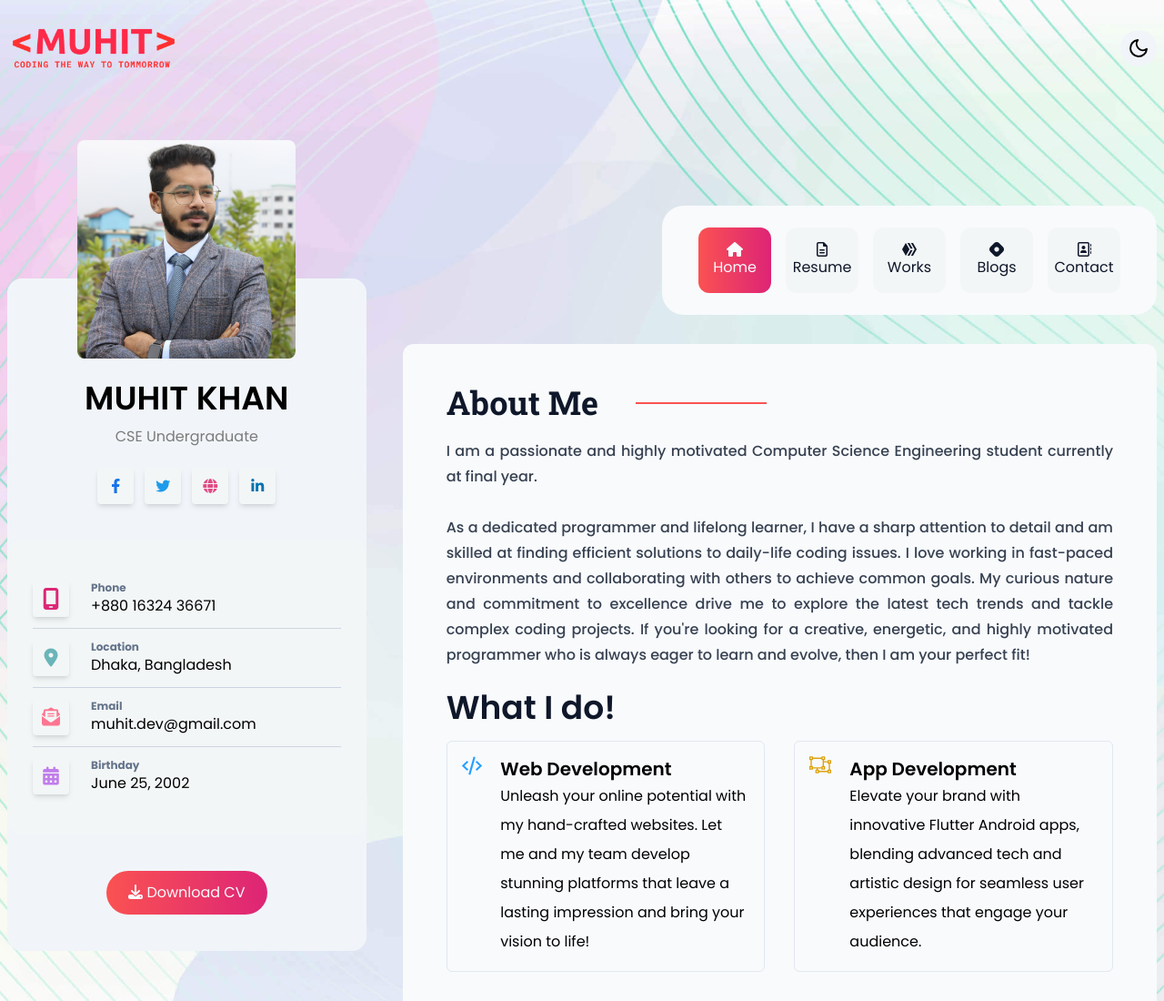
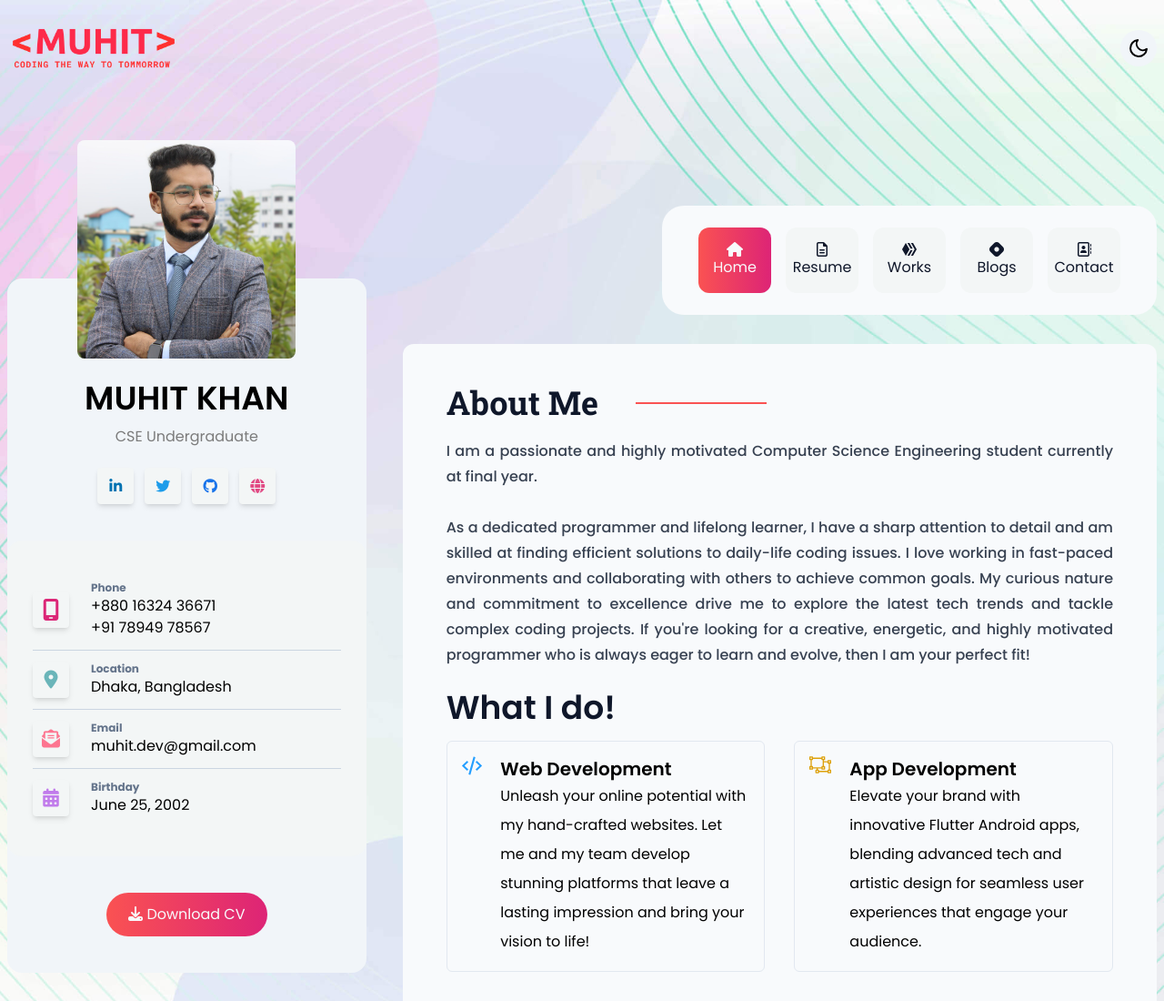
Before and after one commit to muhit-khan/portfolio_02, a plain HTML site: page index.html in a window 1280 px wide. Shown: the top 1100 px of the page at 91% size. Drawn offline with Linux system fonts and the light colour scheme.

Commit message:
Update social media links in index.html

```diff
--- a/index.html
+++ b/index.html
@@ -128,21 +128,21 @@
               </h1>
             </div>
             <div class="flex justify-center space-x-3">
-              <a href="https://www.facebook.com/muhitkhan_bd" target="_blank"
-                class="w-10 h-10 rounded bg-light-gray flex items-center justify-center shadow-md dark:bg-mid-dark hover:hover_active text-[#1773EA] hover:text-slate-50">
-                <i class="fa-brands fa-facebook-f"></i>
+              <a href="https://www.linkedin.com/in/muhit-khan/"
+                class="w-10 h-10 rounded bg-light-gray flex items-center justify-center shadow-md dark:bg-mid-dark hover:hover_active text-[#0072b1] hover:text-slate-50">
+                <i class="fa-brands fa-linkedin-in"></i>
               </a>
               <a href="https://twitter.com/muhit_bd" target="_blank"
                 class="w-10 h-10 rounded bg-light-gray flex items-center justify-center shadow-md dark:bg-mid-dark hover:hover_active text-[#1C9CEA] hover:text-slate-50">
                 <i class="fa-brands fa-twitter"></i>
               </a>
+              <a href="https://www.github.com/muhit-khan" target="_blank"
+                class="w-10 h-10 rounded bg-light-gray flex items-center justify-center shadow-md dark:bg-mid-dark hover:hover_active text-[#1773EA] hover:text-slate-50">
+                <i class="fa-brands fa-github"></i>
+              </a>
               <a href=" https://www.muhitkhan.tech"
                 class="w-10 h-10 rounded bg-light-gray flex items-center justify-center shadow-md dark:bg-mid-dark hover:hover_active text-[#e14a84] hover:text-slate-50">
                 <i class="fa-solid fa-globe"></i>
-              </a>
-              <a href="https://www.linkedin.com/in/muhit-khan/"
-                class="w-10 h-10 rounded bg-light-gray flex items-center justify-center shadow-md dark:bg-mid-dark hover:hover_active text-[#0072b1] hover:text-slate-50">
-                <i class="fa-brands fa-linkedin-in"></i>
               </a>
             </div>
             <ul class="flex flex-col bg-light-gray dark:bg-mid-dark px-7 py-8 rounded-2xl mt-10">
@@ -155,6 +155,7 @@
                   <span class="text-slate-500 text-xs font-bold">Phone</span>
                   <a class="transition-all duration-100 hover:text-primary" href="tel:+8801632436671">+880 16324
                     36671</a>
+                  <a class="transition-all duration-100 hover:text-primary" href="tel:+917894978567">+91 78949 78567</a>
                 </div>
               </li>
               <li class="flex items-center gap-6 border-b border-slate-300 py-3">
```
